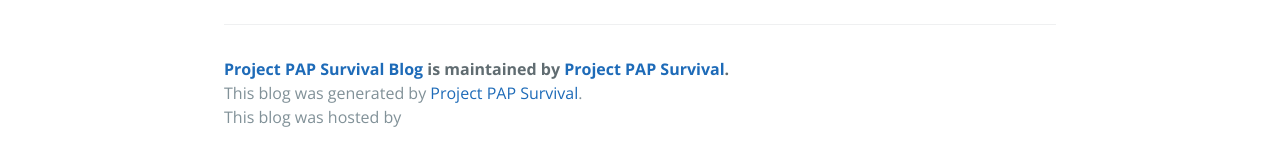
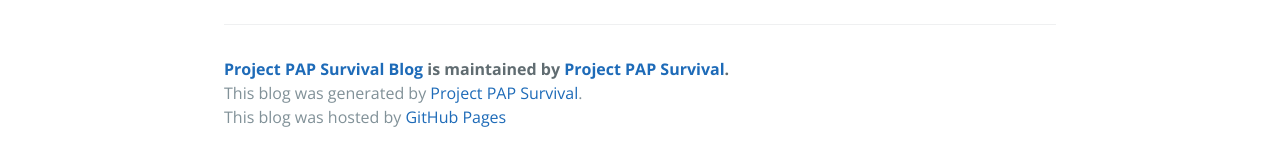
Before and after one commit to kostaspapoutsisweb/projectpapsurvivalblog, a Jekyll site: the page built from index.md, in a window 1280 px wide. Shown: the part 565-731 px from the top of the page. Built offline with Jekyll 4.4.1, drawn with Linux system fonts in a browser that asks for light colours.

Commit message:
Update projectpapsurvivalblog.html

```diff
--- a/_layouts/projectpapsurvivalblog.html
+++ b/_layouts/projectpapsurvivalblog.html
@@ -35,7 +35,7 @@
         {% if site.github.is_project_page %}
           <span class="site-footer-owner"><a href="https://blog.projectpapsurvival.gq">Project PAP Survival Blog</a> is maintained by <a href="https://projectpapsurvival.gq">Project PAP Survival</a>.</span>
         {% endif %}
-        <span class="site-footer-credits">This blog was generated by <a href="https://projectpapsurvival.gq">Project PAP Survival</a>.<br />This blog was hosted by <a href="https://pages.github.com"></a></span>
+        <span class="site-footer-credits">This blog was generated by <a href="https://projectpapsurvival.gq">Project PAP Survival</a>.<br />This blog was hosted by <a href="https://pages.github.com">GitHub Pages</a></span>
       </footer>
     </main>
   </body>
```
